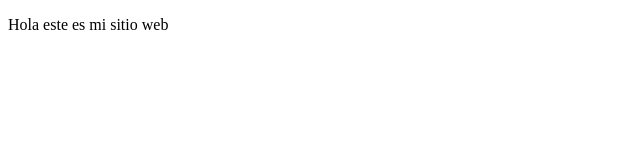
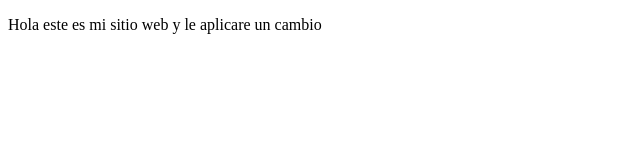
Before and after one commit to BETO1274/proyectoDemoCursoPrework, a plain HTML site: page index.html in a window 1280 px wide. Shown: the whole page, without its empty margins (0-640 px from the left). Drawn offline with Linux system fonts and the light colour scheme.

Commit message:
cambios aplicados

```diff
--- a/index.html
+++ b/index.html
@@ -8,6 +8,7 @@
 </head>
 <body>
     <p> Hola este es mi sitio web
+    y le aplicare un cambio
     </p>
 
 </body>
```
